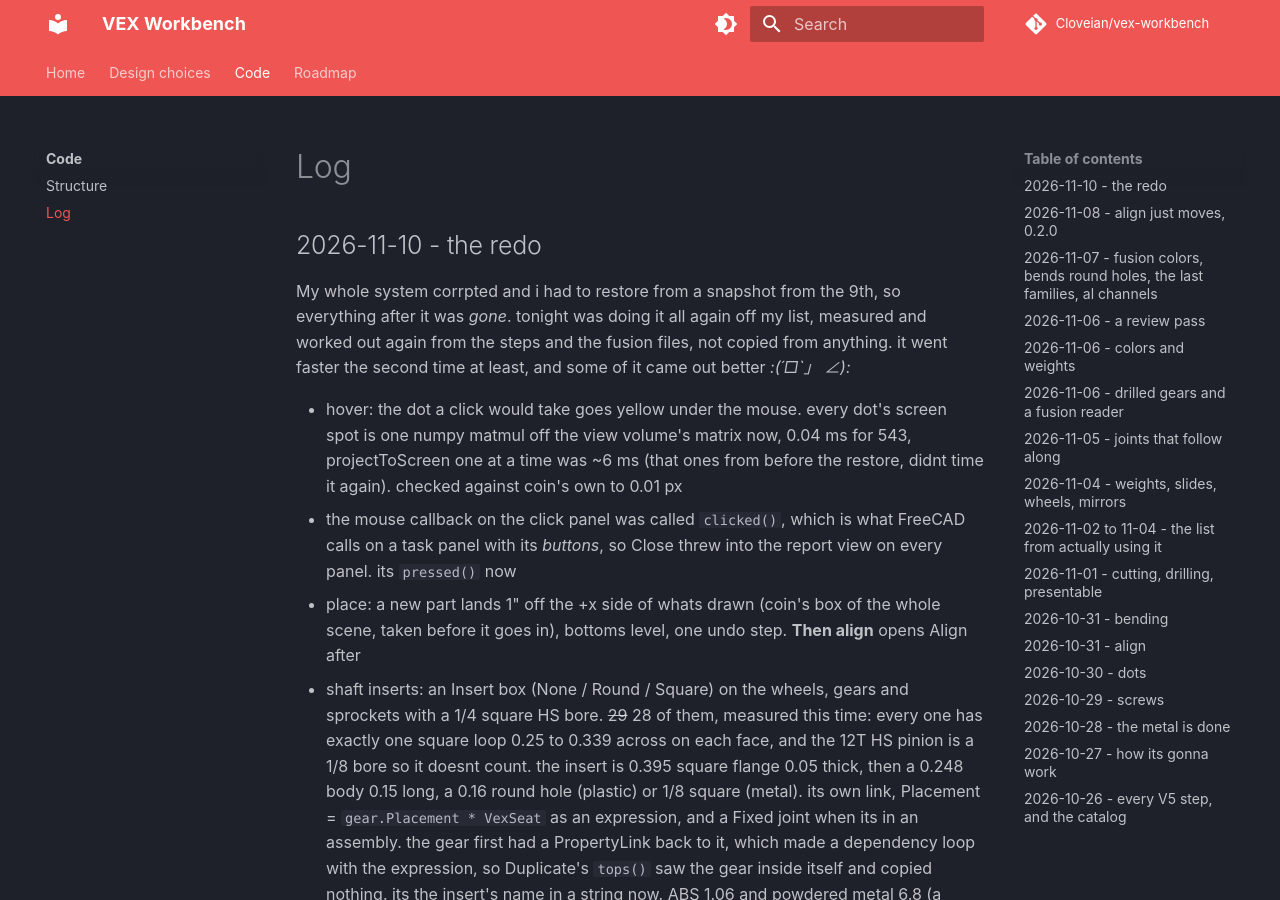
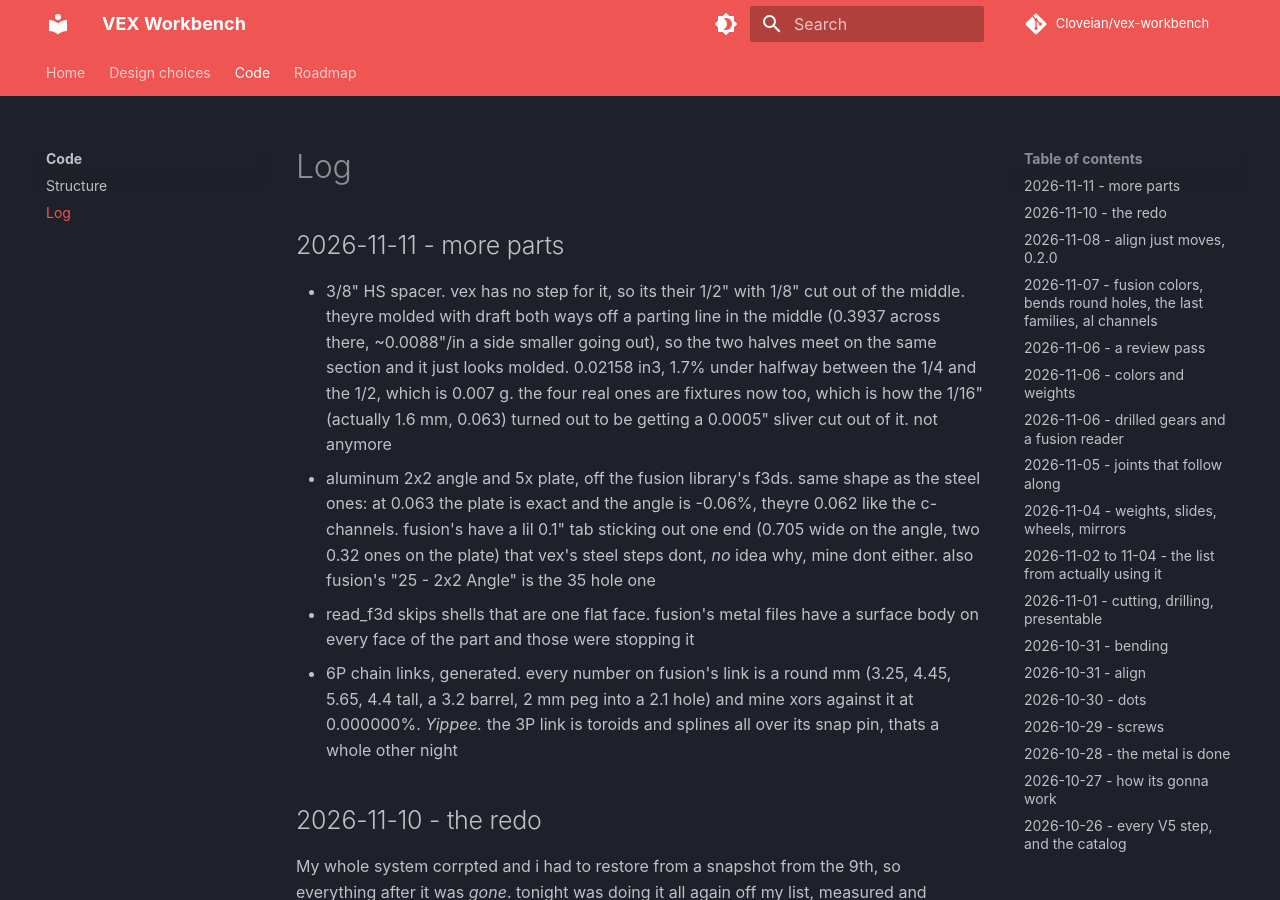
Before and after one commit to Cloveian/vex-workbench, an MkDocs documentation site: the page built from docs/code/log.md, in a window 1280 px wide and 900 px high. Built offline with MkDocs 1.6.1 and Material for MkDocs 9.7.7, drawn with Linux system fonts in a browser that asks for light colours; comment, search, counter and statistics services are not loaded.

Commit message:
docs for the spacer, the al angle and plate and the 6P link

```diff
--- a/docs/code/log.md
+++ b/docs/code/log.md
@@ -1,4 +1,11 @@
 # Log
+
+## 2026-11-11 - more parts
+
+- 3/8" HS spacer. vex has no step for it, so its their 1/2" with 1/8" cut out of the middle. theyre molded with draft both ways off a parting line in the middle (0.3937 across there, ~0.0088"/in a side smaller going out), so the two halves meet on the same section and it just looks molded. 0.02158 in3, 1.7% under halfway between the 1/4 and the 1/2, which is 0.007 g. the four real ones are fixtures now too, which is how the 1/16" (actually 1.6 mm, 0.063) turned out to be getting a 0.0005" sliver cut out of it. not anymore
+- aluminum 2x2 angle and 5x plate, off the fusion library's f3ds. same shape as the steel ones: at 0.063 the plate is exact and the angle is -0.06%, theyre 0.062 like the c-channels. fusion's have a lil 0.1" tab sticking out one end (0.705 wide on the angle, two 0.32 ones on the plate) that vex's steel steps dont, *no* idea why, mine dont either. also fusion's "25 - 2x2 Angle" is the 35 hole one
+- read_f3d skips shells that are one flat face. fusion's metal files have a surface body on every face of the part and those were stopping it
+- 6P chain links, generated. every number on fusion's link is a round mm (3.25, 4.45, 5.65, 4.4 tall, a 3.2 barrel, 2 mm peg into a 2.1 hole) and mine xors against it at 0.000000%. *Yippee.* the 3P link is toroids and splines all over its snap pin, thats a whole other night
 
 ## 2026-11-10 - the redo
 
```
Also changed, not shown: README.md (+2 -2 lines), docs/code/structure.md (+2 -1 lines), docs/roadmap.md (+1 -1 lines).
